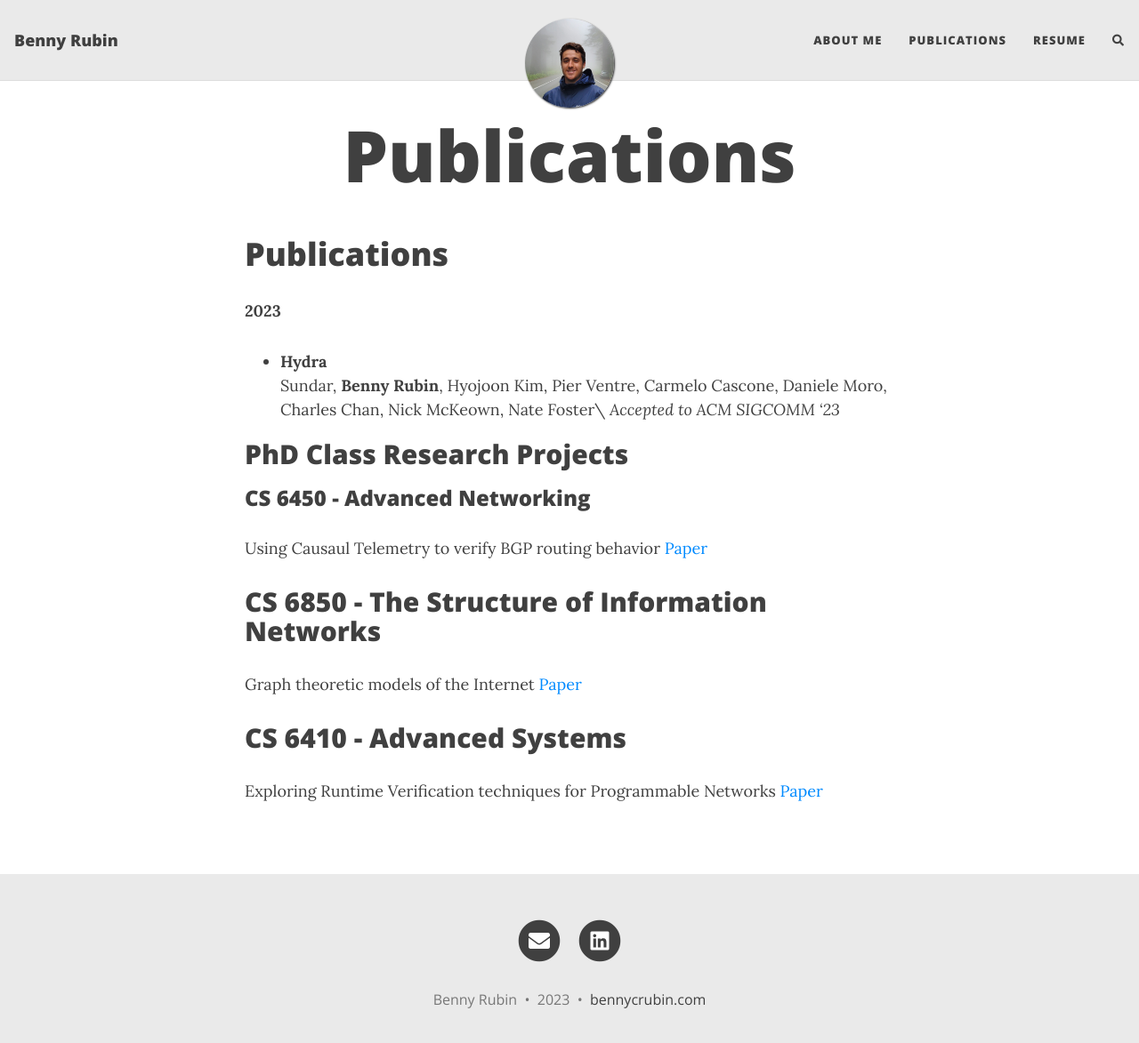
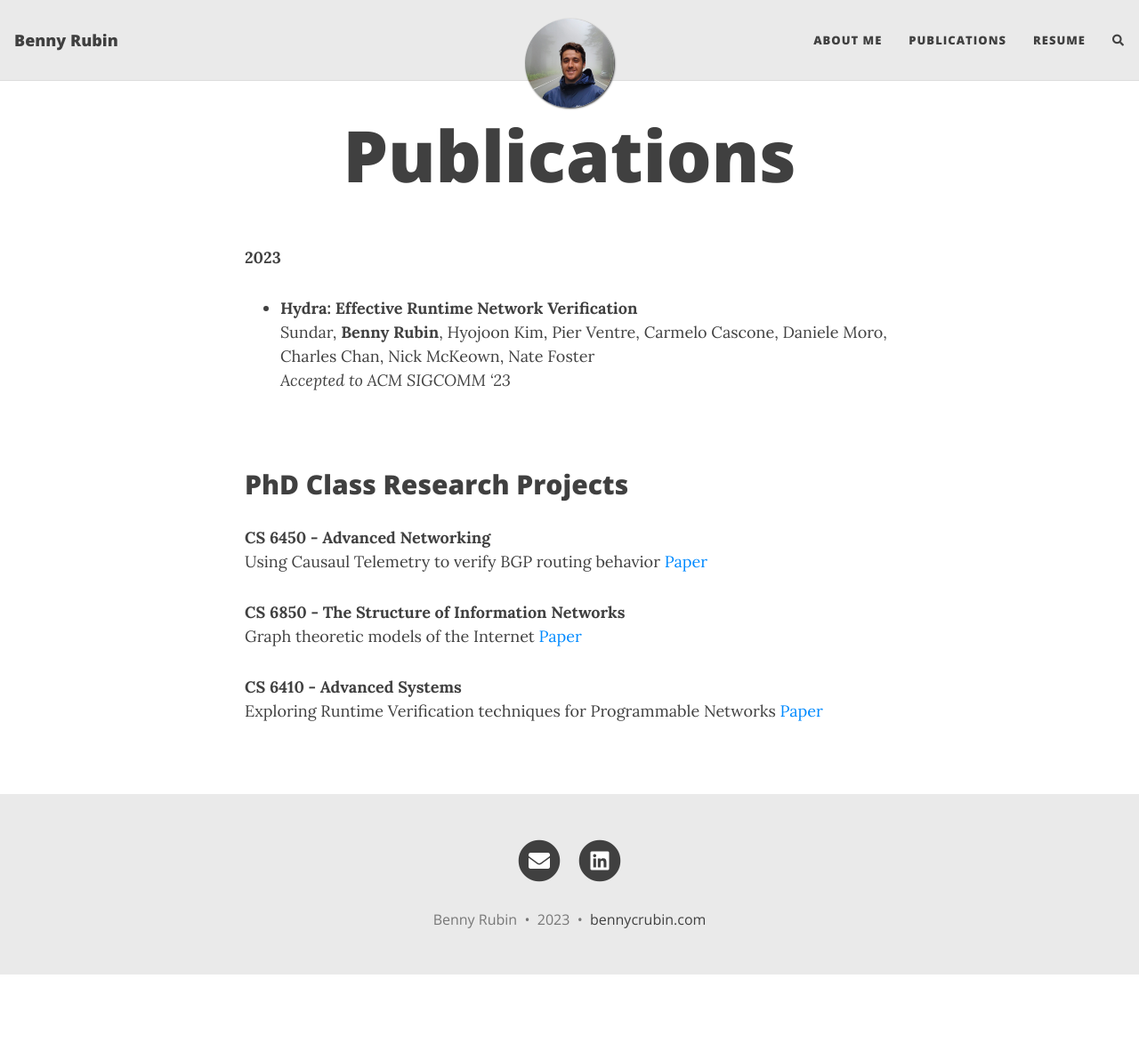
Before and after one commit to bennyrubin/bennyrubin.github.io, a Jekyll site: the page built from publications.md, in a window 1280 px wide and 1186 px high. Shown: the top 1173 px of the window at 89% size. Built offline with Jekyll 4.4.1, drawn with Linux system fonts in a browser that asks for light colours; nearby versions of some CDN libraries; comment, search, counter and statistics services are not loaded.

```diff
--- a/publications.md
+++ b/publications.md
@@ -2,25 +2,25 @@
 layout: page
 title: Publications
 ---
-# Publications
 
 **2023**
 
-- **Hydra**
-  Sundar, **Benny Rubin**, Hyojoon Kim, Pier Ventre, Carmelo Cascone, Daniele Moro, Charles Chan, Nick McKeown, Nate Foster\
+- **Hydra: Effective Runtime Network Verification**
+  Sundar, **Benny Rubin**, Hyojoon Kim, Pier Ventre, Carmelo Cascone, Daniele Moro, Charles Chan, Nick McKeown, Nate Foster<br>
   *Accepted to ACM SIGCOMM '23*
 
+<br>
 
 ## PhD Class Research Projects
 
-### CS 6450 - Advanced Networking
+**CS 6450 - Advanced Networking** <br>
 Using Causaul Telemetry to verify BGP routing behavior
 [Paper](./Causal_Telemetry_Paper.pdf)
 
-## CS 6850 - The Structure of Information Networks
+**CS 6850 - The Structure of Information Networks** <br>
 Graph theoretic models of the Internet
 [Paper](./CS_6850_Reaction_paper.pdf)
 
-## CS 6410 - Advanced Systems
+**CS 6410 - Advanced Systems** <br>
 Exploring Runtime Verification techniques for Programmable Networks
 [Paper](./TPC_paper.pdf)
--- a/resume.html
+++ b/resume.html
@@ -4,6 +4,10 @@ title: Resume
 use-site-title: true
 ---
 
+Download:
+<a href="./resume.pdf">Download resume</a>
+
+
 <div id="pdf" style="height: 800px;"></div>
 <script src="/js/pdfobject.min.js"></script>
 <script>
```
Also changed, not shown: aboutme.md (+5 -1 lines), 1 other file.
